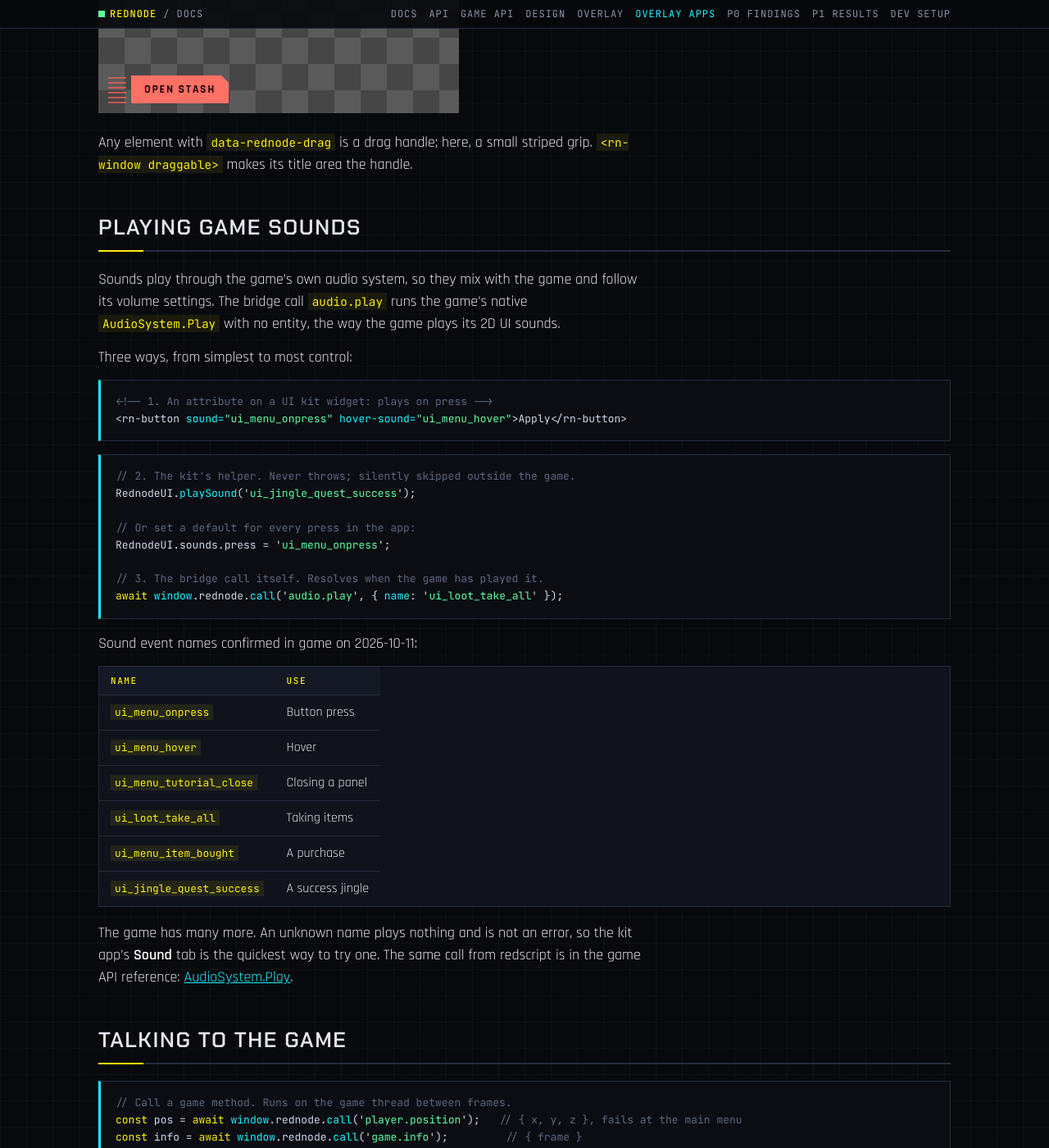
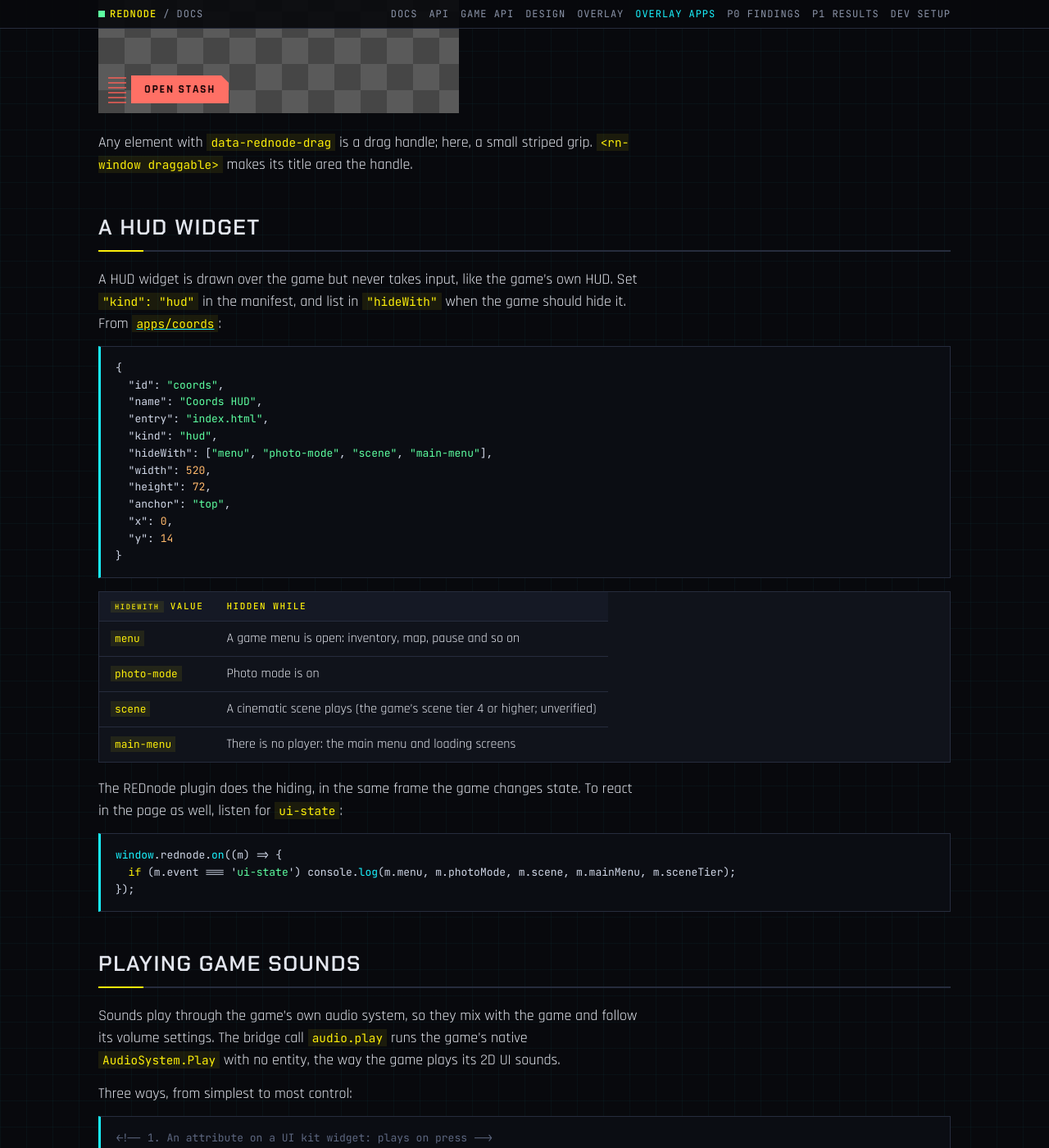
Before and after one commit to CyberbuildsAI/REDnode, a Jekyll site: the page built from docs/overlay-apps.md, in a window 1280 px wide and 1400 px high, scrolled down 4578 px. Shown: the whole window at 82% size. Built offline with Jekyll 4.4.1, drawn with Linux system fonts in a browser that asks for light colours; our own code applies the rules of GitHub Pages for plain Markdown files.

Commit message:
Document overlay O4: HUD widgets, hideWith and the test
Co-Authored-By: Claude Opus 5.5 <noreply@anthropic.com>

````diff
--- a/docs/overlay-apps.md
+++ b/docs/overlay-apps.md
@@ -147,6 +147,40 @@ menu.addEventListener('select', (e) => {
 
 Any element with `data-rednode-drag` is a drag handle; here, a small striped grip. `<rn-window draggable>` makes its title area the handle.
 
+## A HUD widget
+
+A HUD widget is drawn over the game but never takes input, like the game's own HUD. Set `"kind": "hud"` in the manifest, and list in `"hideWith"` when the game should hide it. From [`apps/coords`](https://github.com/CyberbuildsAI/REDnode/tree/main/packages/overlay/apps/coords):
+
+```json
+{
+  "id": "coords",
+  "name": "Coords HUD",
+  "entry": "index.html",
+  "kind": "hud",
+  "hideWith": ["menu", "photo-mode", "scene", "main-menu"],
+  "width": 520,
+  "height": 72,
+  "anchor": "top",
+  "x": 0,
+  "y": 14
+}
+```
+
+| `hideWith` value | Hidden while |
+|---|---|
+| `menu` | A game menu is open: inventory, map, pause and so on |
+| `photo-mode` | Photo mode is on |
+| `scene` | A cinematic scene plays (the game's scene tier 4 or higher; unverified) |
+| `main-menu` | There is no player: the main menu and loading screens |
+
+The REDnode plugin does the hiding, in the same frame the game changes state. To react in the page as well, listen for `ui-state`:
+
+```js
+window.rednode.on((m) => {
+  if (m.event === 'ui-state') console.log(m.menu, m.photoMode, m.scene, m.mainMenu, m.sceneTier);
+});
+```
+
 ## Playing game sounds
 
 Sounds play through the game's own audio system, so they mix with the game and follow its volume settings. The bridge call `audio.play` runs the game's native `AudioSystem.Play` with no entity, the way the game plays its 2D UI sounds.
````
Also changed, not shown: CLAUDE.md (+1 -1 lines), docs/overlay.md (+22 -1 lines).
